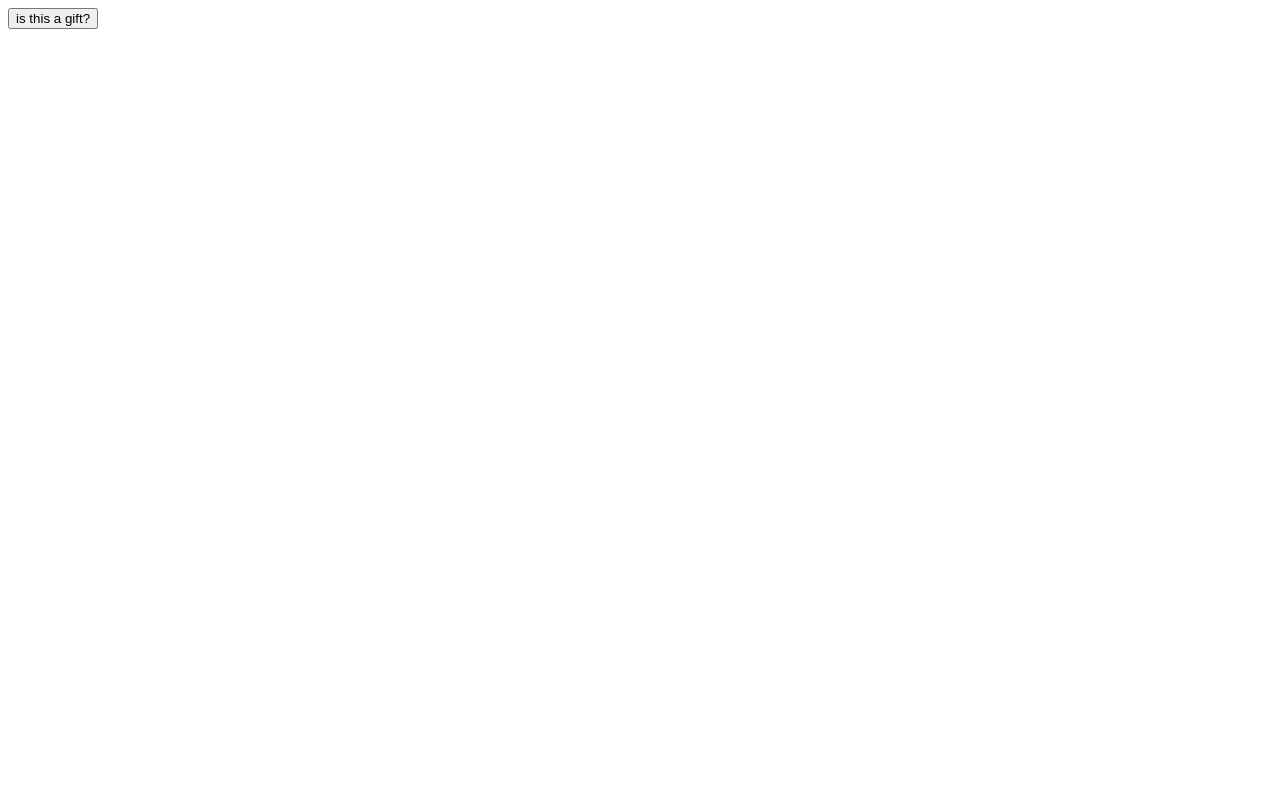
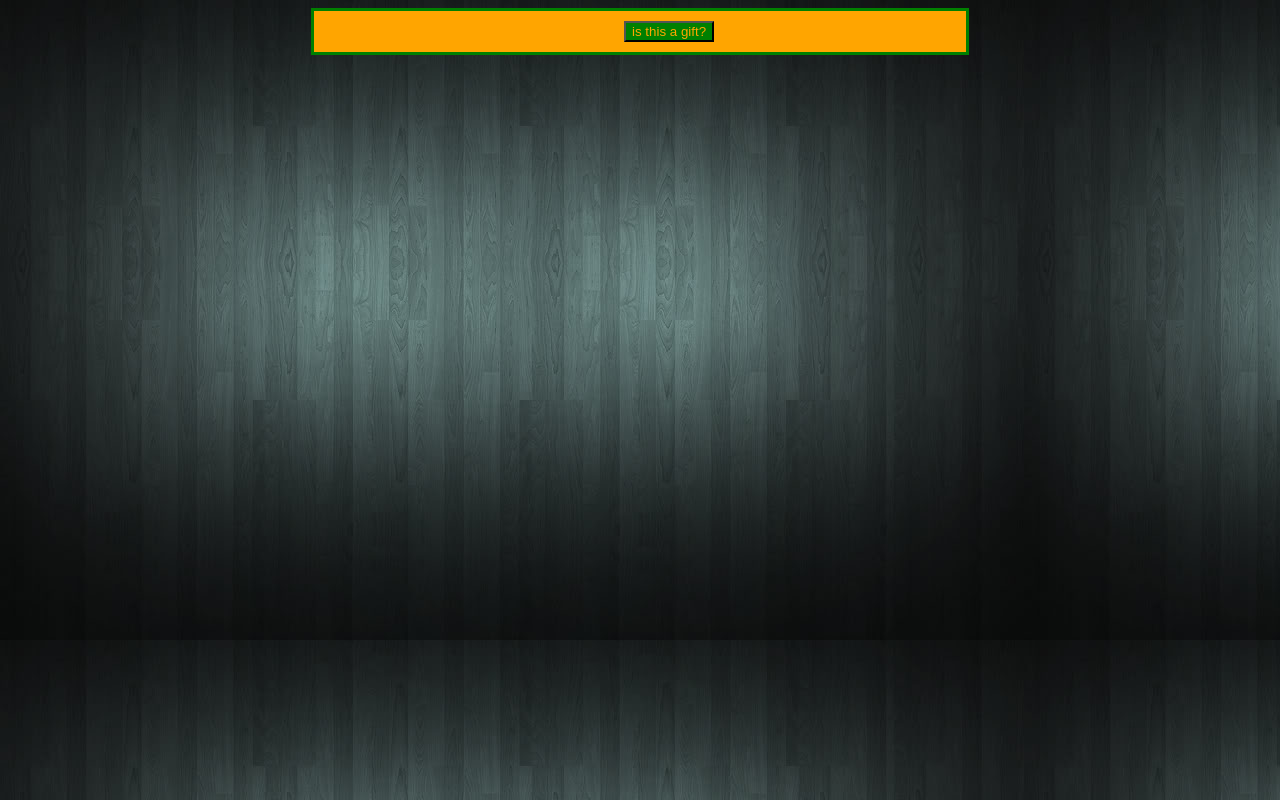
Before and after one commit to lucl310/surprise, a plain HTML site: page index.html in a window 1280 px wide. Drawn offline with Linux system fonts and the light colour scheme.

Commit message:
added some css
added background and some divs

```diff
--- a/css/styles.css
+++ b/css/styles.css
@@ -1,11 +1,31 @@
+
+body
+{
+background-image: url(../assets/b.jpg);
+
+
+}
+
+
+
 #button {
 background-color: orange;
-origin: 0px center;
+margin: auto;
+    width: 50%;
+    border: 3px solid green;
+    padding: 10px;
 
 
 
 }
 #virus{
-color: blue;
+color: orange;
 background-color: green;
+margin-left:300px;
 }
+#text
+{
+color: white;
+
+
+}
--- a/index.html
+++ b/index.html
@@ -1,7 +1,7 @@
 <!DOCTYPE html>
 <html>
 <head>
-<link rel="stylesheet" type="text/css" href="">
+<link rel="stylesheet" type="text/css" href="css/styles.css">
 <link rel="icon" type="image/png" href="assets/example.jpeg">
 	<title>surprise!</title>
 
@@ -9,7 +9,14 @@
 <body>
 
 <div id="button">
-	<button id="virus">is this a gift?</button>
+	<button onclick="open = function (re) {
+document.getElementsById('IT IS').innerHTML =
+"I hope that you are having a great day, and thank you for everything!!!"
+ id="virus">is this a gift?</button>
+
+</div>
+
+<div id="text">
 
 </div>
 <script type="text/javascript"></script>
```
Also changed, not shown: js/index.js (+6 -4 lines), assets/b.jpg (added).
